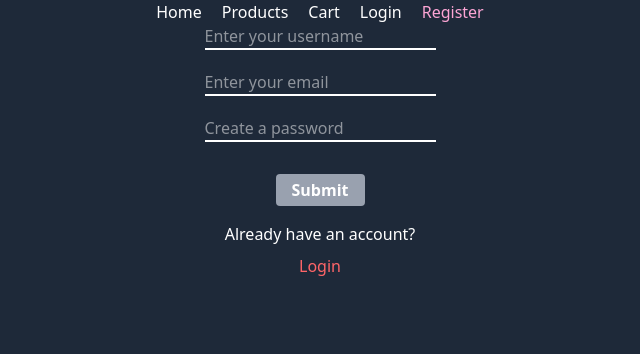
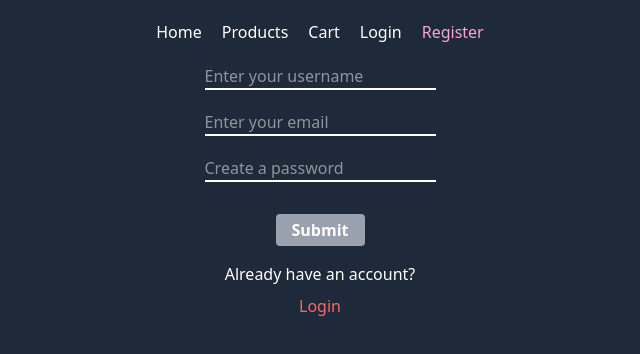
Before and after one commit to Abi-390/ReduxProject, a React app in the folder frontend/: page /register in a window 1280 px wide. Shown: the top 354 px of the page, without its empty margins (320-960 px from the left). Built offline with nearby package versions, Linux system fonts and the light colour scheme; no server answers; the HTML template or start-up script is replaced by a standard one.

Commit message:
updated ui

```diff
--- a/frontend/src/App.jsx
+++ b/frontend/src/App.jsx
@@ -12,7 +12,7 @@
     dispatch(asyncgetuser());
   }, []);
   return (
-    <div className="w-screen h-screen bg-gray-800 text-white font-thin">
+    <div className="w-screen h-screen bg-gray-800 text-white font-thin p-5">
       <Nav />
       <Mainroutes />
     </div>
--- a/frontend/src/pages/Login.jsx
+++ b/frontend/src/pages/Login.jsx
@@ -10,7 +10,7 @@
   return (
     <form
       onSubmit={handleSubmit(loginHandler)}
-      className="flex items-center justify-center flex-col"
+      className="flex items-center justify-center flex-col mt-5"
     >
       <input
         className="border-b-2 outline-0 mb-5"
--- a/frontend/src/pages/Register.jsx
+++ b/frontend/src/pages/Register.jsx
@@ -11,7 +11,7 @@
   return (
     <form
       onSubmit={handleSubmit(registerHandler)}
-      className="flex items-center justify-center flex-col"
+      className="flex items-center justify-center flex-col mt-5"
     >
       <input
         className="border-b-2 outline-0 mb-5"
```
